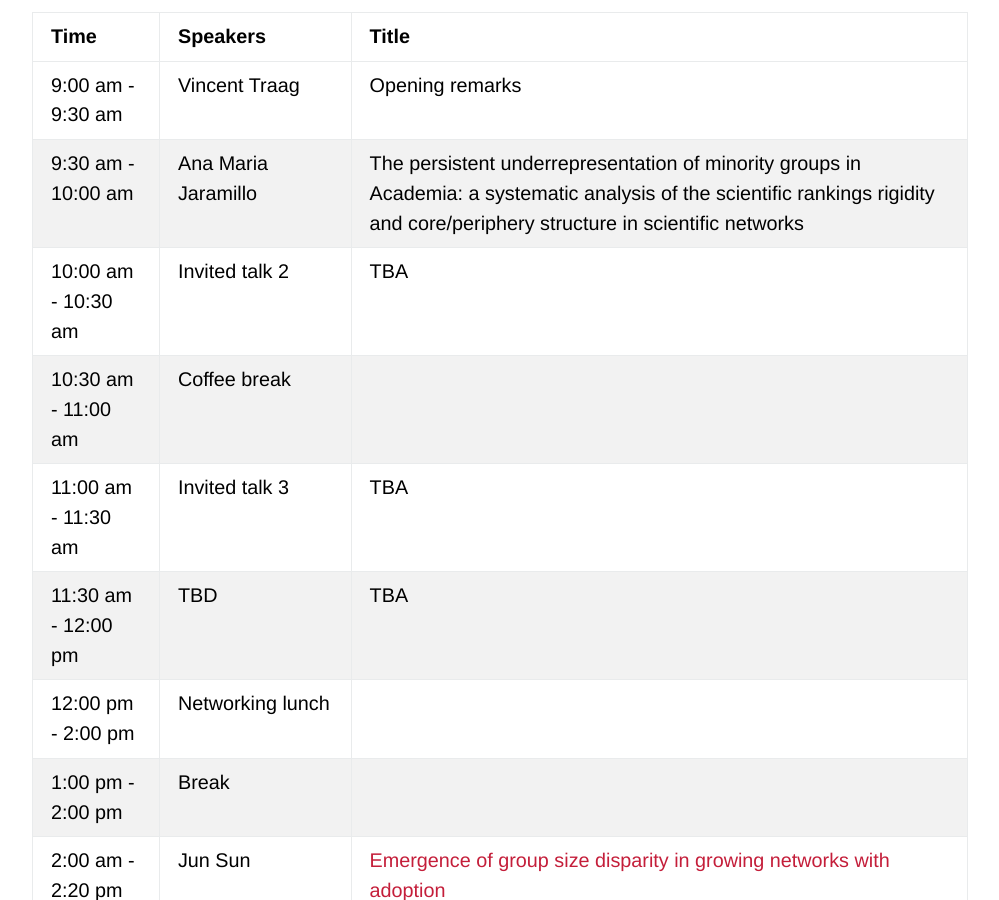
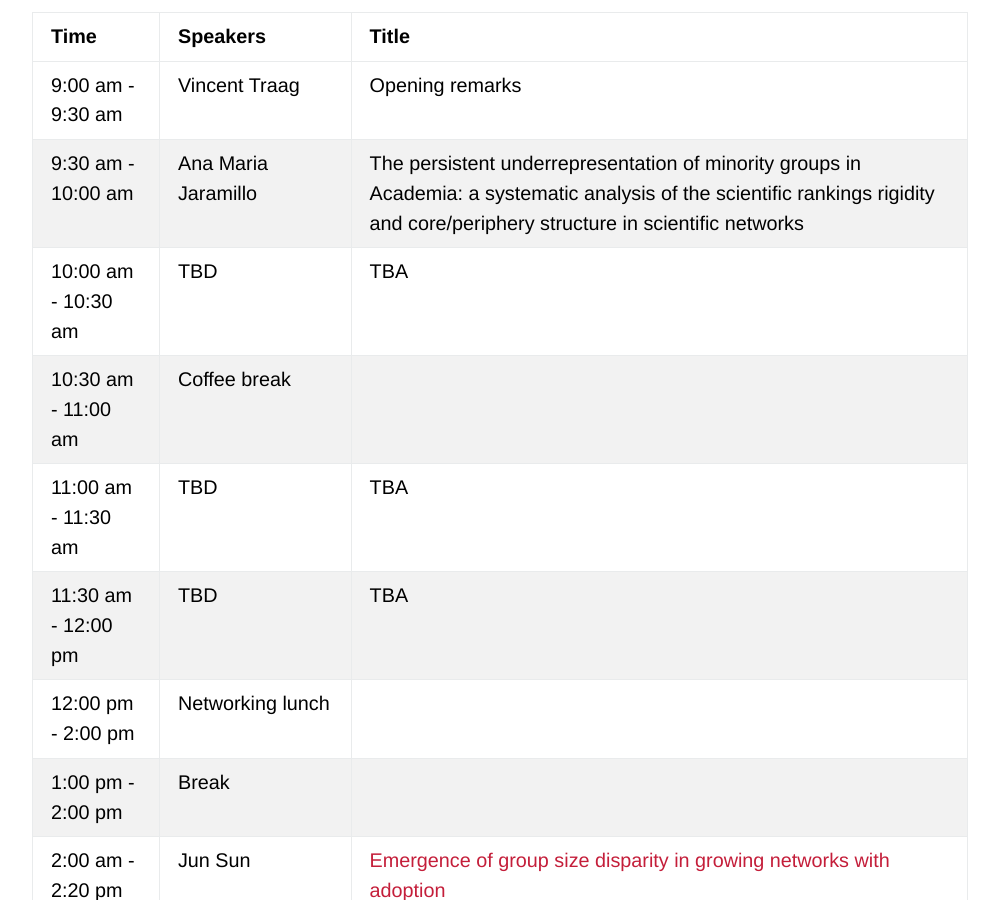
Before and after one commit to netscisci/netscisci.github.io, a Jekyll site: the page built from schedule.md, in a window 1280 px wide and 900 px high, scrolled down 654 px. Shown: the whole window, without its empty margins (140-1139 px from the left). Built offline with Jekyll 4.4.1, drawn with Linux system fonts in a browser that asks for light colours; some web fonts are replaced; our own code applies the rules of GitHub Pages for plain Markdown files.

Commit message:
Update schedule.md

```diff
--- a/schedule.md
+++ b/schedule.md
@@ -12,9 +12,9 @@ layout: default
 |:----------- |:----------- |:----------- |
 | 9:00 am - 9:30 am | Vincent Traag |Opening remarks|
 | 9:30 am - 10:00 am   | Ana Maria Jaramillo |The persistent underrepresentation of minority groups in Academia: a systematic analysis of the scientific rankings rigidity and core/periphery structure in scientific networks|
-| 10:00 am - 10:30 am  | Invited talk 2 |TBA|
+| 10:00 am - 10:30 am  | TBD |TBA|
 | 10:30 am - 11:00 am  | Coffee break ||
-| 11:00 am - 11:30 am  | Invited talk 3 |TBA|
+| 11:00 am - 11:30 am  | TBD |TBA|
 | 11:30 am - 12:00 pm  | TBD |TBA|
 | 12:00 pm - 2:00 pm   | Networking lunch ||
 | 1:00 pm - 2:00 pm   | Break ||
```
